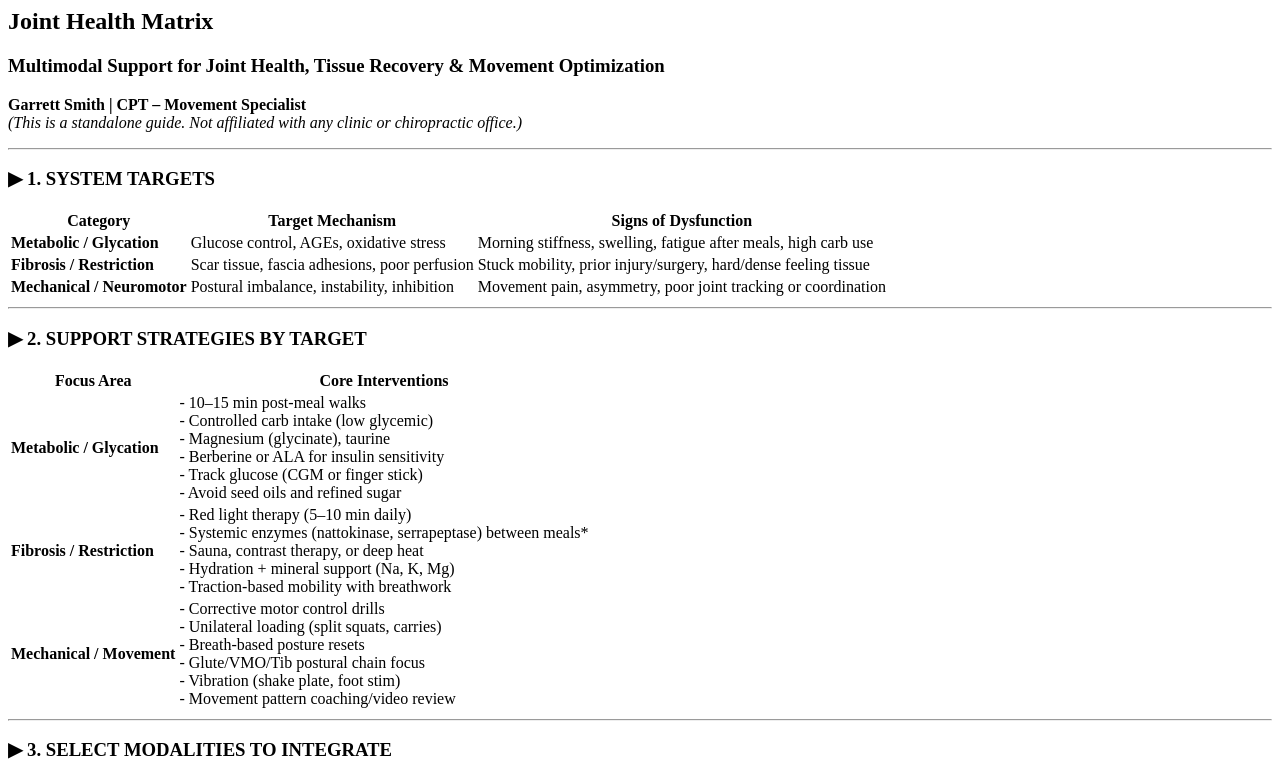
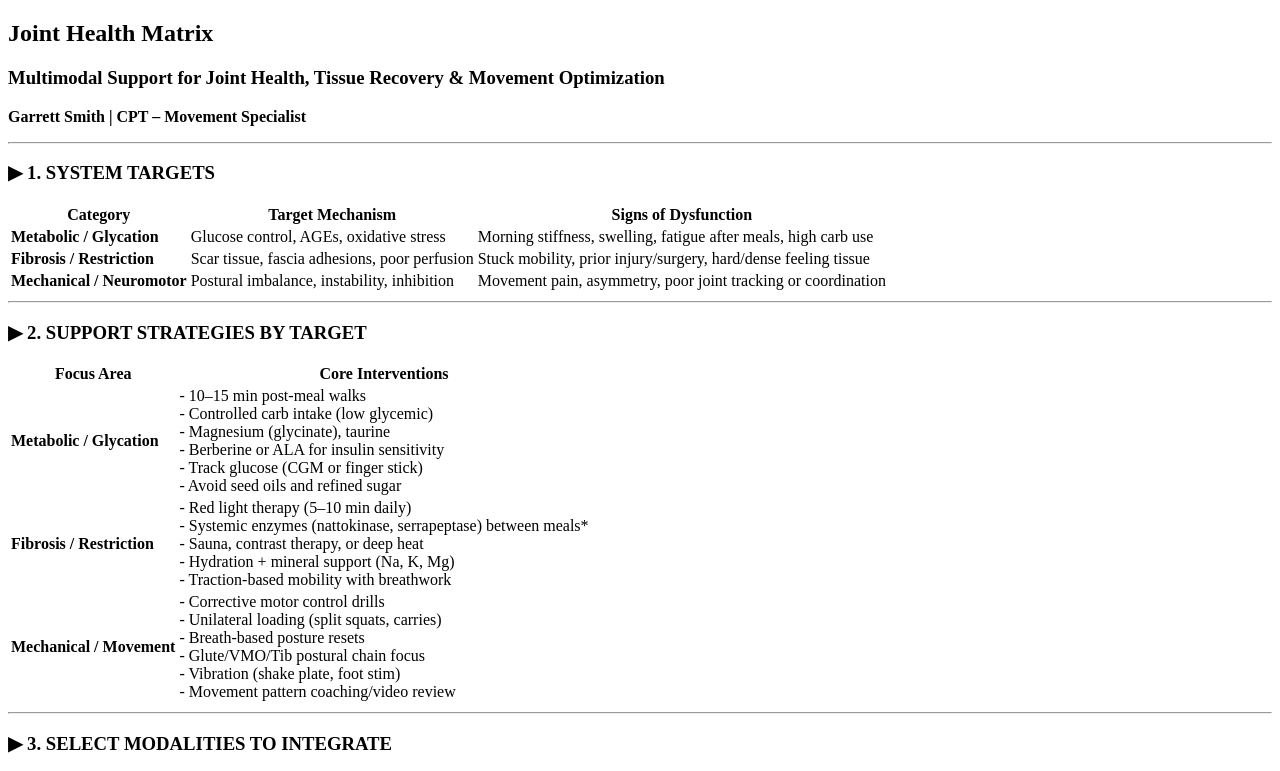
Before and after one commit to GarrettS/movewell, a plain HTML site: page index.html in a window 1280 px wide. Shown: the top 771 px of the page. Drawn offline with Linux system fonts and the light colour scheme.

Commit message:
Update index.html
html5 template

```diff
--- a/index.html
+++ b/index.html
@@ -1,6 +1,17 @@
+<!DOCTYPE html>
+<html lang="en">
+
+<head>
+  <meta charset="utf-8">
+  <meta name="viewport" content="width=device-width, initial-scale=1">
+  <title>HTML5 Boilerplate</title>
+  <link rel="stylesheet" href="styles.css">
+</head>
+
+<body>
   <h2 id="joint-health-matrix">Joint Health Matrix</h2>
   <h3 id="multimodal-support-for-joint-health-tissue-recovery-movement-optimization">Multimodal Support for Joint Health, Tissue Recovery &amp; Movement Optimization</h3>
-<p><strong>Garrett Smith | CPT – Movement Specialist</strong><br><em>(This is a standalone guide. Not affiliated with any clinic or chiropractic office.)</em></p>
+  <p><strong>Garrett Smith | CPT – Movement Specialist</strong></p>
   <hr>
   <h3 id="-1-system-targets">▶ 1. SYSTEM TARGETS</h3>
   <table>
@@ -88,3 +99,7 @@
   <blockquote>
   <p><em>Use this as a reference to support your recovery or performance goals. For guidance implementing these strategies, reach out directly.</em></p>
   </blockquote>
+
+</body>
+
+</html>
```
Lines whose indentation alone changed are shown as unchanged.
